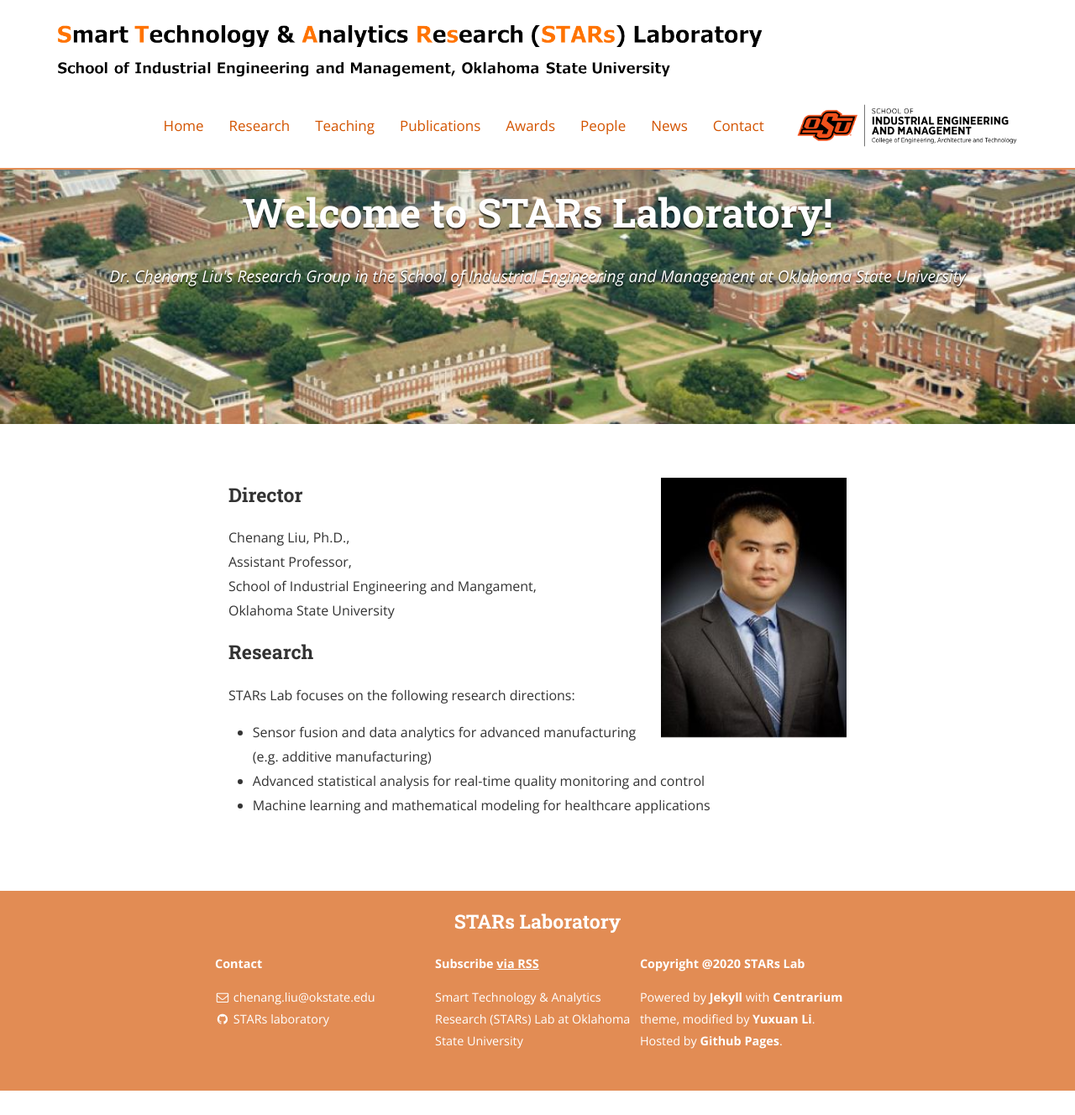
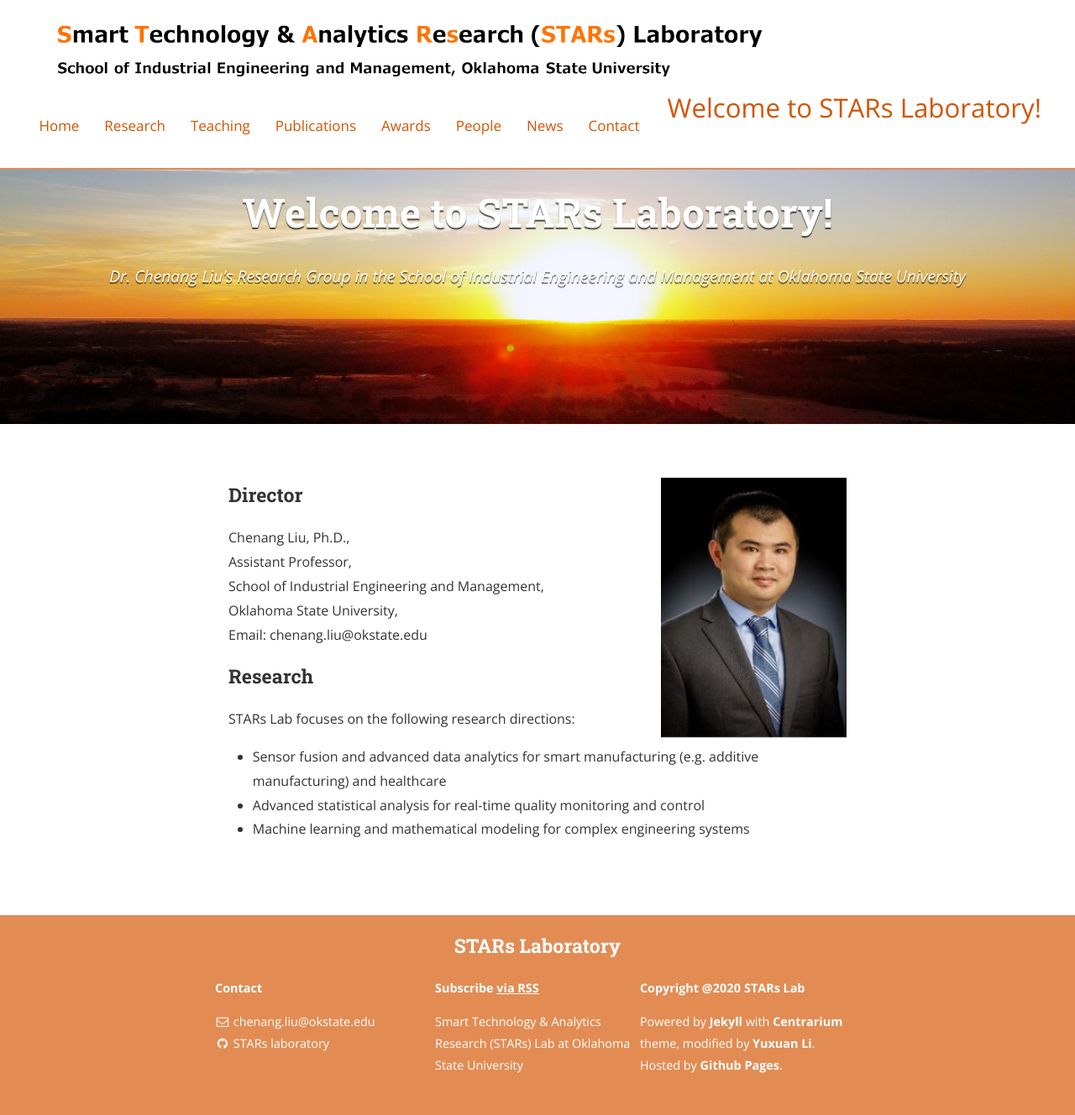
Before and after one commit to Xuan-L/stars-laboratory.github.io, a Jekyll site: the page built from index.html, in a window 1280 px wide. Shown: the whole page at 84% size. Built offline with Jekyll 4.4.1, drawn with Linux system fonts in a browser that asks for light colours; nearby versions of some CDN libraries; before the commit the page ends 1299 px from its top, so only the background shows below that.

Commit message:
Format update

```diff
--- a/_config.yml
+++ b/_config.yml
@@ -20,9 +20,9 @@
 # root of your server.
 baseurl: "" # the subpath of your site, e.g. /blog/
 url: "https://stars-laboratory.github.io/" # the base hostname & protocol for your site
-cover: "/assets/cover_temp.jpg"
+cover: "/assets/cover_temp_new.jpg"
 logo: "/assets/logo_long.png"
-logo_new: "/assets/IEM_logo.png"
+# logo_new: "/assets/IEM_logo.png"
 text: "Smart Technology & Analytics Research (STARs) laboratory"
 
 # Build settings
--- a/index.html
+++ b/index.html
@@ -87,13 +87,13 @@
 
 <img src="{{site.baseurl}}/assets/DrChenangLiu.jpeg" align="right" width="80%" height="80%">
 <h3 id="director">Director</h3>
-<p>Chenang Liu, Ph.D.,<br>Assistant Professor,<br>School of Industrial Engineering and Mangament,<br>Oklahoma State University</p>
+<p>Chenang Liu, Ph.D.,<br>Assistant Professor,<br>School of Industrial Engineering and Management,<br>Oklahoma State University, <br>Email: chenang.liu@okstate.edu</p>
 <h3 id="research">Research</h3>
 <p>STARs Lab focuses on the following research directions:</p>
 <ul>
-<li>Sensor fusion and data analytics for advanced manufacturing (e.g. additive manufacturing)</li>
+<li>Sensor fusion and advanced data analytics for smart manufacturing (e.g. additive manufacturing) and healthcare</li>
 <li>Advanced statistical analysis for real-time quality monitoring and control</li>
-<li>Machine learning and mathematical modeling for healthcare applications</li>
+<li>Machine learning and mathematical modeling for complex engineering systems</li>
 </ul>
 
 <br>
```
Also changed, not shown: Fpeople.md (+1 -1 lines), assets/cover_temp_new.jpg (added), 1 other file.
